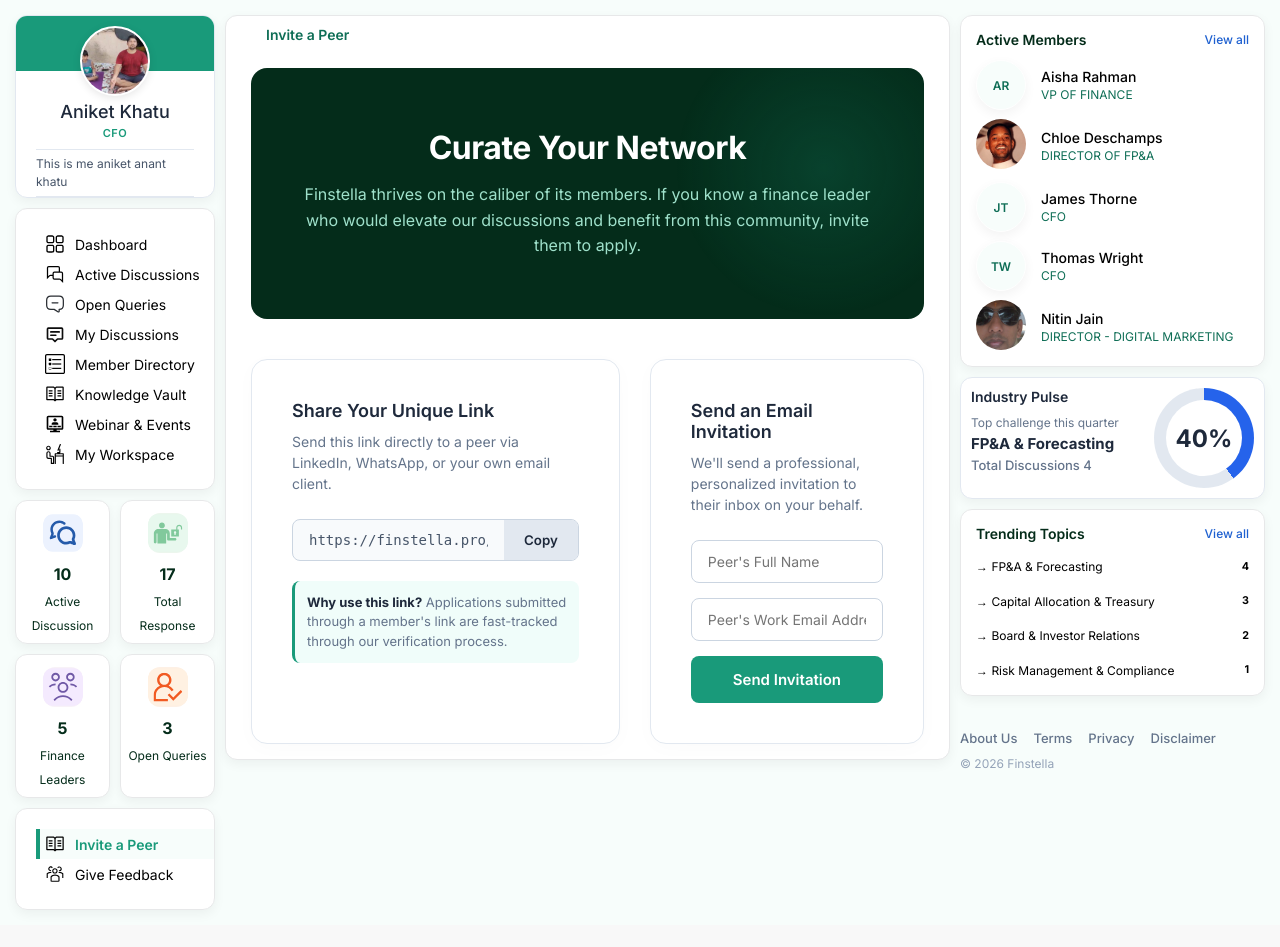
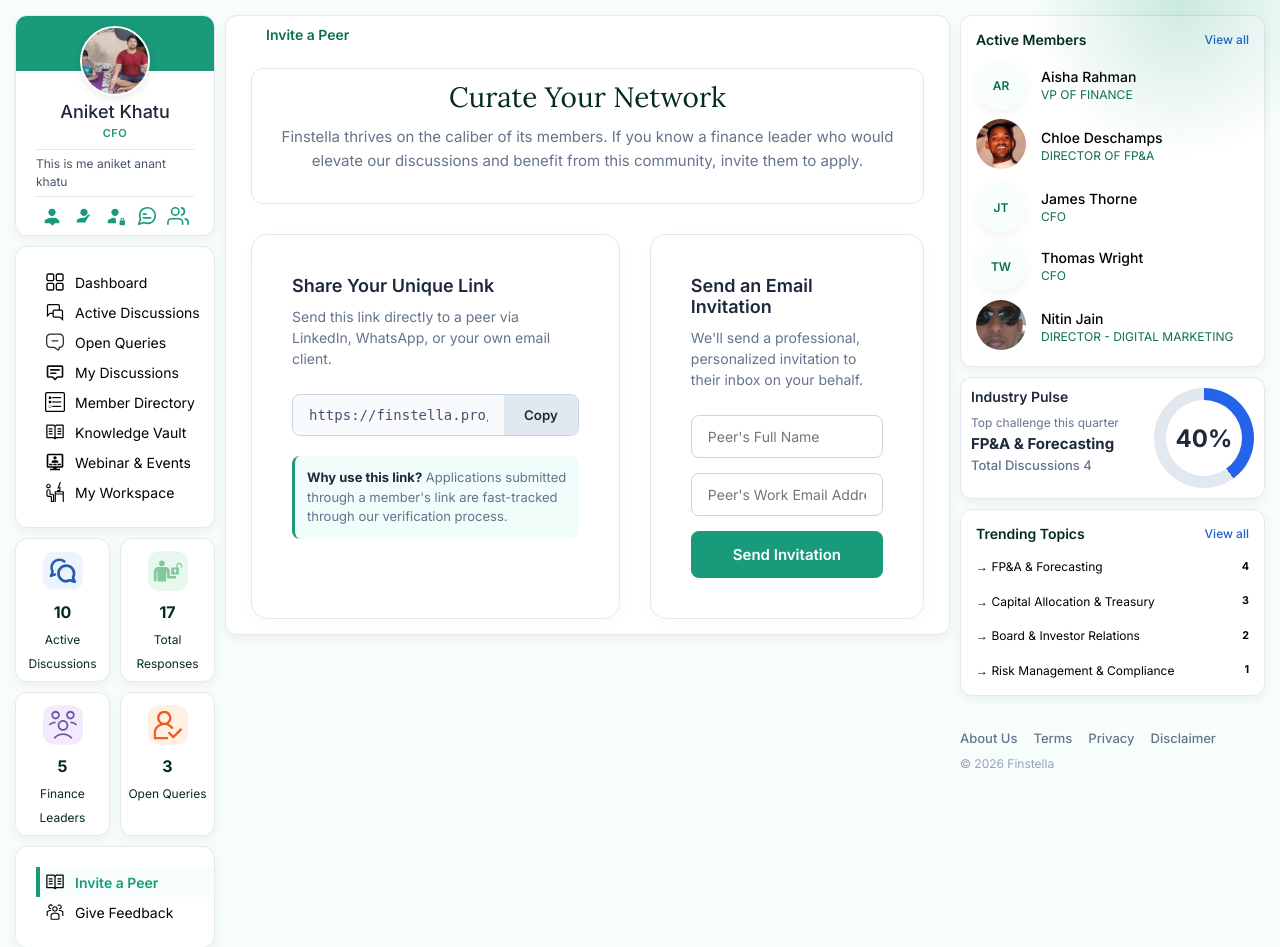
Before and after one commit to anikht30/finstella, a Django app: page /invite_peer/ in a window 1280 px wide; the page is wider, and only the part inside the window is pictured. Shown: the part 91-1038 px from the top of that part. Before the commit the page ends 1001 px from the top of that part, so only its background shows below. Run offline with Django 5.2, Linux system fonts and the light colour scheme; a user stored in the database is signed in; data comes from the database, SQL or seed files in the repository; data that the repository does not hold is empty; parts of the project's set-up code (start-up, migrations or seed data) failed here and were passed over; some libraries are stand-ins or nearby versions.

Commit message:
profile card icon

```diff
--- a/templates/invite_a_peer_page.html
+++ b/templates/invite_a_peer_page.html
@@ -14,33 +14,25 @@
     }
 
     .invite-hero {
-        background: #042C1A; /* Deep, premium green */
-        border-radius: 16px;
-        padding: 60px 40px;
-        color: #fff;
-        text-align: center;
-        margin-bottom: 40px;
-        position: relative;
-        overflow: hidden;
+          text-align: center;
+        margin-bottom: 30px;
+        border-radius: 12px;
+        border: 1px solid #E2E8F0;
+        /* background-color: #199A7A;; */
+        padding:10px 15px;
     }
 
     .invite-hero h1 {
-        font-size: 32px;
-        font-weight: 700;
-        margin-bottom: 15px;
-        position: relative;
-        z-index: 2;
-        letter-spacing: -0.5px;
+    font-family: 'Lora', serif;
+        font-size: 28px;
+        color: #042C1A;
+        margin-bottom: 10px;
     }
 
     .invite-hero p {
-        font-size: 16px;
-        color: #9FE1CB; /* Soft mint color */
-        max-width: 600px;
-        margin: 0 auto;
+            font-size: 15px;
+        color: #64748B;
         line-height: 1.6;
-        position: relative;
-        z-index: 2;
     }
 
     /* Subtle background graphic for the hero */
@@ -176,9 +168,9 @@
 <div class="main-container invite-wrapper">
     <div class="main-content" style="grid-column: span 12;">
 
-        <div class="invite-hero">
-            <h1>Curate Your Network</h1>
-            <p>Finstella thrives on the caliber of its members. If you know a finance leader who would elevate our discussions and benefit from this community, invite them to apply.</p>
+        <div class="invite-hero post-title">
+            <h1 calss="post-title">Curate Your Network</h1>
+            <p class="post-title">Finstella thrives on the caliber of its members. If you know a finance leader who would elevate our discussions and benefit from this community, invite them to apply.</p>
         </div>
 
         <div class="invite-grid">
--- a/templates/layout.html
+++ b/templates/layout.html
@@ -234,7 +234,7 @@
         <hr class="card-divider">
 
         <!-- Bottom Action Icons -->
-        {% comment %} <div class="card-actions">
+         <div class="card-actions">
             <!-- User Check -->
             <a href="#" class="action-icon" title="Connected">
                 <svg viewBox="0 0 24 24" fill="currentColor">
@@ -277,7 +277,7 @@
                 </svg>
             </a>
         </div>
-         {% endcomment %}
+
     </div>
 
 
@@ -330,7 +330,7 @@
                     {% comment %} <img src="" alt=""> {% endcomment %}
                     <h1>{{active_discussion_count}}</h1>
                     {% comment %} <h1>{{mycount}}</h1> {% endcomment %}
-                    <h5>Active Discussion</h5>
+                    <h5>Active Discussions</h5>
                     {% comment %} <h6><span class="high-light">12%</span> vs Last Month</h6> {% endcomment %}
                 </div>
                 <div class="dashboard-card">
@@ -338,7 +338,7 @@
                     {% comment %} <img src="{% static 'icons/search.svg' %}" alt=""> {% endcomment %}
                     <h1>{{total_response}}</h1>
                     {% comment %} <h5>Questions Solved</h5> {% endcomment %}
-                    <h5>Total Response</h5>
+                    <h5>Total Responses</h5>
                     {% comment %} <h6><span class="high-light">18%</span> vs Last Month</h6> {% endcomment %}
                 </div>
                 <div class="dashboard-card">
```
